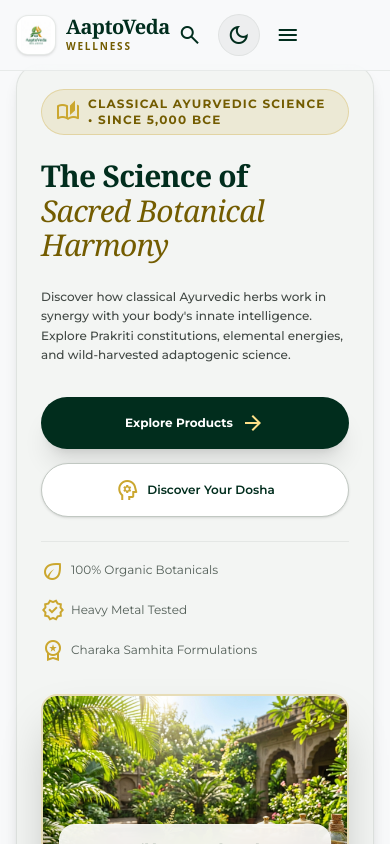
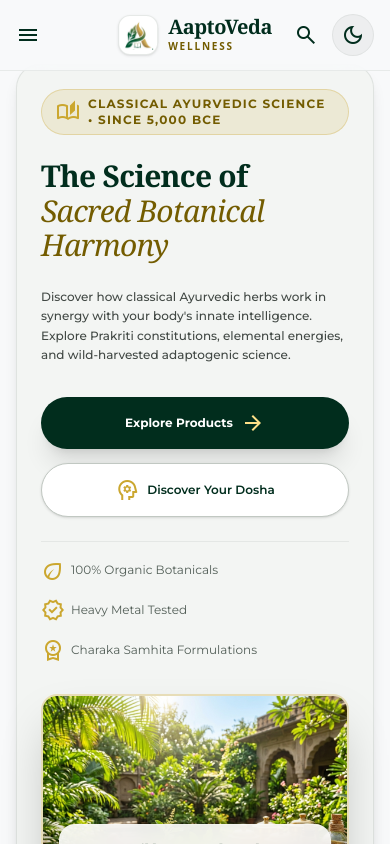
Before and after one commit to Himanshu9528/AaptoVeda-Wellness, a React (Vite) app: page / in a window 390 px wide. Shown: the top 844 px of the page. Built offline with nearby package versions, Linux system fonts and the light colour scheme; a web font is replaced by a local one.

Commit message:
updated nav bar

```diff
--- a/src/components/DoshaQuizModal.tsx
+++ b/src/components/DoshaQuizModal.tsx
@@ -305,7 +305,7 @@ export const DoshaQuizModal: React.FC<DoshaQuizModalProps> = ({
         </button>
 
         {!resultDosha ? (
-          <div className="space-y-5 overflow-y-auto pr-1">
+  <div className="space-y-5 overflow-y-auto pr-1 flex-1 min-h-0">
             {/* Step Header with pr-12 to reserve space for close button */}
             <div className="space-y-1.5 pr-12">
               <div className="flex flex-wrap items-center justify-between text-xs font-bold uppercase tracking-widest text-[#735c00] dark:text-[#ffe088] gap-2">
@@ -373,7 +373,8 @@ export const DoshaQuizModal: React.FC<DoshaQuizModalProps> = ({
           </div>
         ) : (
           /* Detailed Result State */
-          <div className="space-y-5 overflow-y-auto pr-1">
+          /* Detailed Result State */
+<div className="space-y-5 overflow-y-auto pr-1 flex-1 min-h-0">
             {/* Result Header with pr-12 to ensure close button never overlaps */}
             <div className="text-center space-y-2 pr-12 pt-1">
               <div className="inline-flex items-center justify-center w-14 h-14 rounded-full bg-[#cba72f]/20 text-3xl mx-auto shadow-inner">
--- a/src/components/Navbar.tsx
+++ b/src/components/Navbar.tsx
@@ -32,10 +32,21 @@ export const Navbar: React.FC<NavbarProps> = ({
 
   return (
     <nav className="fixed top-0 left-0 w-full z-50 bg-[#f8f9fa]/90 dark:bg-[#121614]/90 backdrop-blur-xl border-b border-[#c1c8c2]/30 dark:border-[#274e3d]/40 transition-colors duration-300">
-      <div className="max-w-[1600px] mx-auto px-4 sm:px-6 md:px-12 py-3.5 flex items-center">
+      <div className="relative max-w-[1600px] mx-auto px-4 sm:px-6 md:px-12 py-3.5 flex items-center">
 
-        {/* Brand Logo */}
-        <div className="flex items-center">
+        {/* Mobile Menu Hamburger Toggle (far left, mobile + tablet only) */}
+        <button
+          onClick={() => setMobileMenuOpen(!mobileMenuOpen)}
+          className="lg:hidden p-2 -ml-2 rounded-lg text-[#012d1d] dark:text-[#c1ecd4] hover:bg-gray-200 dark:hover:bg-[#1b4332]"
+          aria-label="Toggle Mobile Menu"
+        >
+          <span className="material-symbols-outlined text-2xl">
+            {mobileMenuOpen ? 'close' : 'menu'}
+          </span>
+        </button>
+
+        {/* Brand Logo — absolutely centered on mobile/tablet, normal flow on desktop */}
+        <div className="absolute left-1/2 top-1/2 -translate-x-1/2 -translate-y-1/2 lg:static lg:left-auto lg:top-auto lg:translate-x-0 lg:translate-y-0 flex items-center">
           <button
             onClick={() => handleNavClick('home')}
             className="text-left focus:outline-none"
@@ -101,9 +112,9 @@ export const Navbar: React.FC<NavbarProps> = ({
         </div>
 
         {/* Action Controls & Utilities */}
-        <div className="flex items-center gap-2 sm:gap-4">
-          {/* Search Input Bar */}
-          <div className="relative hidden sm:block">
+        <div className="flex items-center gap-1.5 sm:gap-2 lg:gap-4 shrink-0 ml-auto lg:ml-0">
+          {/* Search Input Bar (desktop only, matches nav link breakpoint) */}
+          <div className="relative hidden lg:block">
             <input
               type="text"
               value={searchQuery}
@@ -114,26 +125,26 @@ export const Navbar: React.FC<NavbarProps> = ({
                 }
               }}
               placeholder="Search products..."
-              className="bg-[#edeeef] dark:bg-[#1b4332]/60 text-[#191c1d] dark:text-[#f0f1f2] text-xs font-medium rounded-full px-4 py-2 pl-4 pr-9 w-40 md:w-52 lg:w-60 focus:outline-none focus:ring-2 focus:ring-[#012d1d] dark:focus:ring-[#c1ecd4] transition-all"
+              className="bg-[#edeeef] dark:bg-[#1b4332]/60 text-[#191c1d] dark:text-[#f0f1f2] text-xs font-medium rounded-full px-4 py-2 pl-4 pr-9 w-48 xl:w-60 focus:outline-none focus:ring-2 focus:ring-[#012d1d] dark:focus:ring-[#c1ecd4] transition-all"
             />
             <span className="material-symbols-outlined absolute right-3 top-2 text-lg text-[#414844] dark:text-[#a5d0b9] pointer-events-none">
               search
             </span>
           </div>
 
-          {/* Mobile Search Toggle */}
+          {/* Search Icon Toggle (mobile + tablet) */}
           <button
             onClick={() => setShowSearchInput(!showSearchInput)}
-            className="sm:hidden p-2 rounded-full text-[#012d1d] dark:text-[#c1ecd4] hover:bg-gray-200 dark:hover:bg-[#1b4332]"
+            className="lg:hidden p-2 rounded-full text-[#012d1d] dark:text-[#c1ecd4] hover:bg-gray-200 dark:hover:bg-[#1b4332]"
             aria-label="Search"
           >
             <span className="material-symbols-outlined text-xl">search</span>
           </button>
 
-          {/* Dosha Quiz Button */}
+          {/* Dosha Quiz Button (desktop only, matches nav link breakpoint) */}
           <button
             onClick={onOpenQuiz}
-            className="hidden sm:flex items-center gap-1.5 text-xs font-semibold px-3.5 py-1.5 rounded-full bg-[#cba72f]/15 text-[#735c00] dark:text-[#ffe088] border border-[#cba72f]/40 hover:bg-[#cba72f]/25 transition-all"
+            className="hidden lg:flex items-center gap-1.5 text-xs font-semibold px-3.5 py-1.5 rounded-full bg-[#cba72f]/15 text-[#735c00] dark:text-[#ffe088] border border-[#cba72f]/40 hover:bg-[#cba72f]/25 transition-all whitespace-nowrap"
             title="Interactive Dosha Knowledge Assessment"
           >
             <span className="material-symbols-outlined text-sm">spa</span>
@@ -143,7 +154,7 @@ export const Navbar: React.FC<NavbarProps> = ({
           {/* Day / Night Theme Toggle (Icon Only) */}
           <button
             onClick={() => setDarkMode((prev) => !prev)}
-            className="p-2 rounded-full bg-[#edeeef] dark:bg-[#1b4332] text-[#012d1d] dark:text-[#c1ecd4] hover:bg-[#e0e2e4] dark:hover:bg-[#274e3d] transition-all active:scale-95 border border-[#c1c8c2]/30 dark:border-[#274e3d] flex items-center justify-center"
+            className="p-2 rounded-full bg-[#edeeef] dark:bg-[#1b4332] text-[#012d1d] dark:text-[#c1ecd4] hover:bg-[#e0e2e4] dark:hover:bg-[#274e3d] transition-all active:scale-95 border border-[#c1c8c2]/30 dark:border-[#274e3d] flex items-center justify-center shrink-0"
             title={darkMode ? 'Switch to Light Mode' : 'Switch to Dark Mode'}
             aria-label="Toggle Light/Dark Theme"
           >
@@ -151,23 +162,12 @@ export const Navbar: React.FC<NavbarProps> = ({
               {darkMode ? 'light_mode' : 'dark_mode'}
             </span>
           </button>
-
-          {/* Mobile Menu Hamburger Toggle */}
-          <button
-            onClick={() => setMobileMenuOpen(!mobileMenuOpen)}
-            className="lg:hidden p-2 rounded-lg text-[#012d1d] dark:text-[#c1ecd4] hover:bg-gray-200 dark:hover:bg-[#1b4332]"
-            aria-label="Toggle Mobile Menu"
-          >
-            <span className="material-symbols-outlined text-2xl">
-              {mobileMenuOpen ? 'close' : 'menu'}
-            </span>
-          </button>
         </div>
       </div>
 
-      {/* Mobile Search Overlay */}
+      {/* Mobile/Tablet Search Overlay */}
       {showSearchInput && (
-        <div className="sm:hidden px-4 pb-3 pt-1 border-t border-[#c1c8c2]/20">
+        <div className="lg:hidden px-4 sm:px-6 pb-3 pt-1 border-t border-[#c1c8c2]/20">
           <div className="relative">
             <input
               type="text"
--- a/src/components/ProductModal.tsx
+++ b/src/components/ProductModal.tsx
@@ -19,7 +19,7 @@ export const ProductModal: React.FC<ProductModalProps> = ({
   return (
     <div className="fixed inset-0 z-50 flex items-center justify-center p-4 sm:p-6 md:p-10 bg-black/60 backdrop-blur-md overflow-y-auto animate-fadeIn">
       <div
-        className="relative bg-[#f8f9fa] dark:bg-[#121614] text-[#191c1d] dark:text-[#f0f1f2] w-full max-w-4xl rounded-3xl shadow-2xl border border-[#c1c8c2]/40 dark:border-[#274e3d] overflow-hidden my-auto max-h-[90vh] flex flex-col md:flex-row"
+        className="relative bg-[#f8f9fa] dark:bg-[#121614] text-[#191c1d] dark:text-[#f0f1f2] w-full max-w-4xl rounded-3xl shadow-2xl border border-[#c1c8c2]/40 dark:border-[#274e3d] my-auto max-h-[90vh] overflow-y-auto md:overflow-hidden flex flex-col md:flex-row"
         onClick={(e) => e.stopPropagation()}
       >
         {/* Close Button */}
@@ -86,7 +86,7 @@ export const ProductModal: React.FC<ProductModalProps> = ({
         </div>
 
         {/* Right Column: Detailed Info & Actions */}
-        <div className="w-full md:w-1/2 p-6 md:p-8 space-y-6 overflow-y-auto">
+        <div className="w-full md:w-1/2 p-6 md:p-8 space-y-6 md:overflow-y-auto md:max-h-[90vh]">
           {/* Header Info */}
           <div className="flex items-center justify-between border-b border-[#c1c8c2]/30 pb-4">
             <div>
--- a/src/components/RitualTimerModal.tsx
+++ b/src/components/RitualTimerModal.tsx
@@ -40,7 +40,7 @@ export const RitualTimerModal: React.FC<RitualTimerModalProps> = ({ isOpen, onCl
   return (
     <div className="fixed inset-0 z-50 flex items-center justify-center p-4 bg-black/60 backdrop-blur-md animate-fadeIn">
       <div
-        className="relative bg-[#121614] text-[#f0f1f2] w-full max-w-md rounded-3xl shadow-2xl border border-[#274e3d] p-8 text-center space-y-6"
+        className="relative bg-[#121614] text-[#f0f1f2] w-full max-w-md rounded-3xl shadow-2xl border border-[#274e3d] p-6 sm:p-8 text-center space-y-5 sm:space-y-6 max-h-[90vh] overflow-y-auto my-auto"
         onClick={(e) => e.stopPropagation()}
       >
         <button
--- a/src/index.css
+++ b/src/index.css
@@ -62,3 +62,12 @@
 .dark ::-webkit-scrollbar-thumb {
   background: #274e3d;
 }
+
+/* Hidden-scrollbar utility used on horizontally-scrolling mobile filter rows */
+.scrollbar-none {
+  scrollbar-width: none;
+  -ms-overflow-style: none;
+}
+.scrollbar-none::-webkit-scrollbar {
+  display: none;
+}
```
Also changed, not shown: src/assets/images/aaptoveda-logo.jpg.
